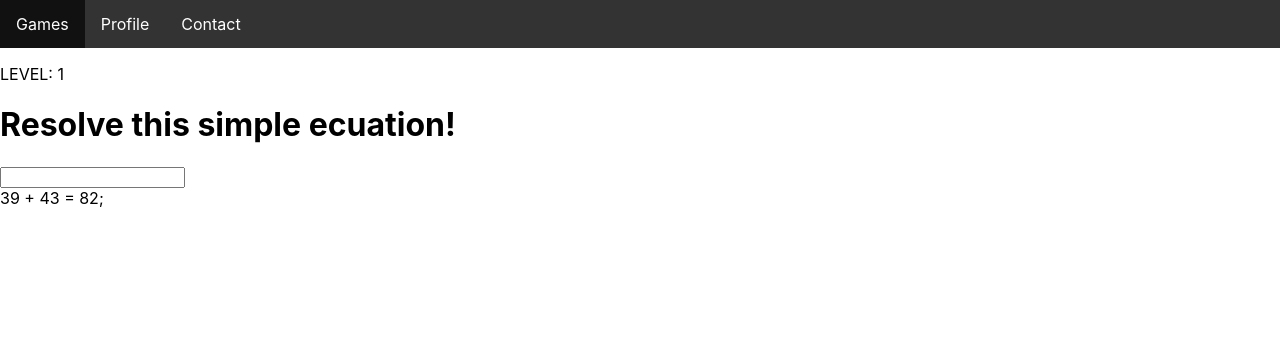
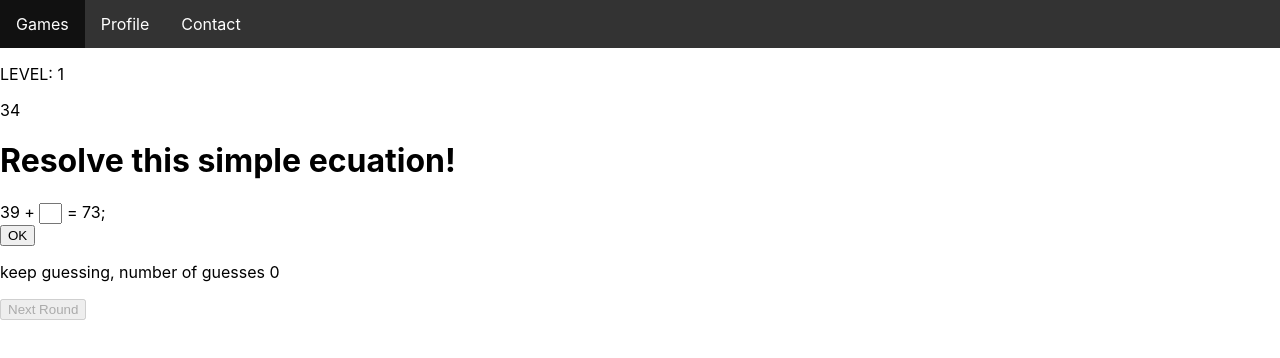
Before and after one commit to bucnariMihaela/Focus, a React (Create React App) app: page /math/1 in a window 1280 px wide. Shown: the top 358 px of the page. Built offline with nearby package versions, Linux system fonts and the light colour scheme.

Commit message:
am terminat functionalitatea nivelului 1, mai trebuie sa adaug inca un nivel si sa setez linkurile aferente

```diff
--- a/src/components/GameCategory.js
+++ b/src/components/GameCategory.js
@@ -14,7 +14,7 @@ function GameCategory(props) {
       </div>
       <div className="overlay">
         <div className="text">This game has {props.levels} levels</div>
-        <LevelsModal message ="alege nivelul" about = {props.about} howToPlay = {props.howToPlay} infos = {props.infos} url = {props.url}></LevelsModal>
+        <LevelsModal message ="alege nivelul" about = {props.about} howToPlay = {props.howToPlay} infos = {props.infos} url = {props.url} img={props.img}></LevelsModal>
 
       </div>
     </div>
--- a/src/components/LevelsModal.js
+++ b/src/components/LevelsModal.js
@@ -32,6 +32,12 @@ function LevelsModal(props) {
               <div className="content-levels">
                 <Link to={props.url + "/1"}>
                   <h2>level 1</h2>
+                  <img
+                    src={props.img}
+                    alt="farm animals"
+                    width="150px"
+                    height="150px"
+                  ></img>
                 </Link>
                 <Link to={props.url + "/2"}>
                   <h2>level 2</h2>
--- a/src/pages/MathGame.js
+++ b/src/pages/MathGame.js
@@ -1,47 +1,144 @@
+import { type } from "@testing-library/user-event/dist/type";
 import React, { useState, useEffect } from "react";
 import { useParams } from "react-router-dom";
 
 function MathGame() {
   const { level } = useParams();
 
-  const [firstNumber, setFirstNumber] = useState();
+  const [firstNumber, setFirstNumber] = useState(0);
 
-  const [secondNumber, setSecondNumber] = useState();
+  const [secondNumber, setSecondNumber] = useState(0);
 
-  const [sequence, setSequence] = useState();
+  const [sequence, setSequence] = useState("");
+
+  const [guessedNumber, setGuessedNumber] = useState(0);
+
+  const [correctNumber, setCorrectNumber] = useState(0);
+
+  const [isCorrect, setIsCorrect] = useState(false);
+
+  const [numberGuesses, setNumberGuesses] = useState(0);
+
+  const [buttonDisabled, setButtonDisabled] = useState(true);
+
+  const [maxGuesses, setMaxGuesse] = useState(5);
+
+  const [operator, setOperator] = useState(0);
 
   let firstNumberRandom = 0;
   let secondNumberRandom = 0;
-  let seq = 0;
 
   const restartGame = () => {
-    firstNumberRandom = Math.floor(Math.random() * 50) + 1;
-    secondNumberRandom = Math.floor(Math.random() * 50) + 1;
+    firstNumberRandom = Math.floor(Math.random() * 50) + 1; //creez primu nr random
+
+    secondNumberRandom = Math.floor(Math.random() * firstNumberRandom) + 1; // creez al doilea nr random
+
+    const randomOperation = Math.floor(Math.random() * 2);
+    let seq;
+    if (randomOperation === 0) {
+      seq = firstNumberRandom + secondNumberRandom;
+      setCorrectNumber(secondNumberRandom);
+      setOperator("addition");
+    } else {
+      seq = firstNumberRandom - secondNumberRandom;
+      setCorrectNumber(firstNumberRandom);
+      setOperator("substraction");
+    }
 
     setFirstNumber(firstNumberRandom);
     setSecondNumber(secondNumberRandom);
 
-    const seq = firstNumberRandom + secondNumberRandom;
+    setSequence(seq);
+    setCorrectNumber(secondNumberRandom);
+    setIsCorrect(false);
+    setButtonDisabled(true);
+    setNumberGuesses(0);
+    setGuessedNumber("");
+  };
 
-    setSequence(seq);
+  const onChange = (event) => {
+    event.preventDefault();
+
+    const newNumber = parseInt(event.target.value, 10);
+
+    if (event.target.value === '') {
+        setGuessedNumber('');
+        return;
+    }
+
+    if (!Number.isInteger(newNumber)) {
+        console.log("sdas")
+      return;
+    }
+
+    setGuessedNumber(newNumber);
+  };
+
+  const guessedNumberChangeHandler = (event) => {
+    event.preventDefault();
+
+    setIsCorrect(guessedNumber === correctNumber);
+    setNumberGuesses(numberGuesses + 1);
   };
 
   useEffect(() => {
     restartGame();
   }, []);
 
+  useEffect(() => {
+    setButtonDisabled(numberGuesses !== maxGuesses);
+  }, [numberGuesses]);
+
+  useEffect(() => {
+    setButtonDisabled(!isCorrect);
+  }, [isCorrect]);
+
   return (
     <div>
       <p>LEVEL: {level}</p>
+      {correctNumber}
       <h1>Resolve this simple ecuation!</h1>
-      <input type="text" ></input>
       <div>
-        {firstNumber && secondNumber && ( //checks if they have been set before displaying their values.
-          <>
-            {firstNumber} + {secondNumber} = {sequence};
-          </>
-        )}
+        {firstNumber &&
+          secondNumber &&
+          operator === "addition" && ( //checks if they have been set before displaying their values.
+            <>
+              {firstNumber} +{" "}
+              <span>
+                <input
+                  value={guessedNumber}
+                  onChange={onChange}
+                  style={{width:15}}
+                  disabled={isCorrect || numberGuesses === maxGuesses}
+                ></input>
+              </span>{" "}
+              = {sequence};
+            </>
+          )}
+        {firstNumber &&
+          secondNumber &&
+          operator === "substraction" && ( //checks if they have been set before displaying their values.
+            <>
+              {firstNumber} - <span>
+                <input
+                  value={guessedNumber}
+                  onChange={onChange}
+                  style={{width:15}}
+                  disabled={isCorrect || numberGuesses === maxGuesses}
+                ></input>
+              </span>{" "} = {sequence};
+            </>
+          )}
       </div>
+      <button onClick={guessedNumberChangeHandler}>OK</button>
+      {isCorrect ? (
+        <p> You guessed correctly!</p>
+      ) : (
+        <p> keep guessing, number of guesses {parseInt(numberGuesses)}</p>
+      )}
+      <button onClick={restartGame} disabled={buttonDisabled}>
+        Next Round
+      </button>
     </div>
   );
 }
```
